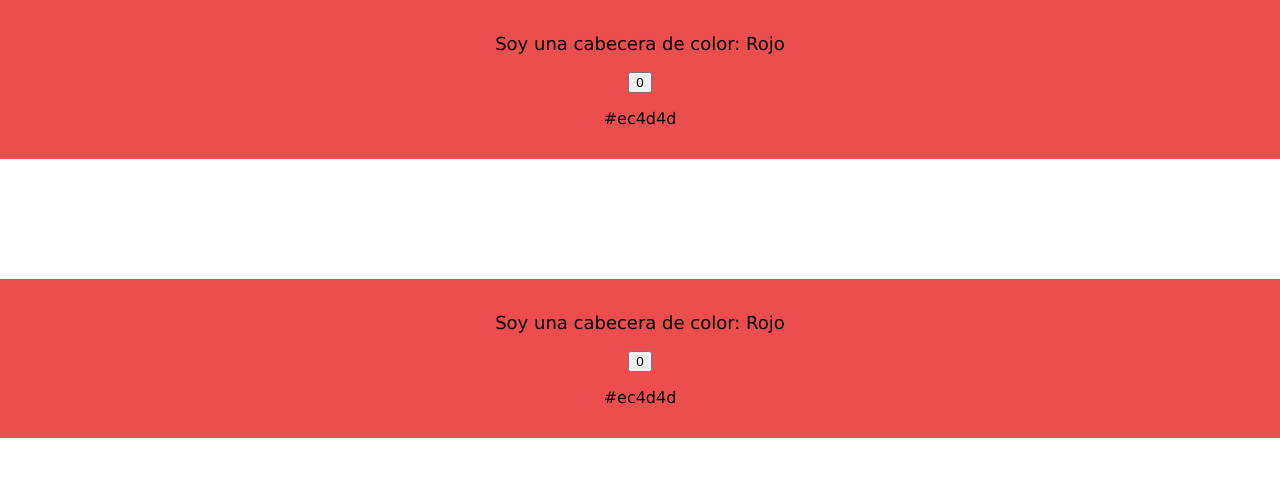
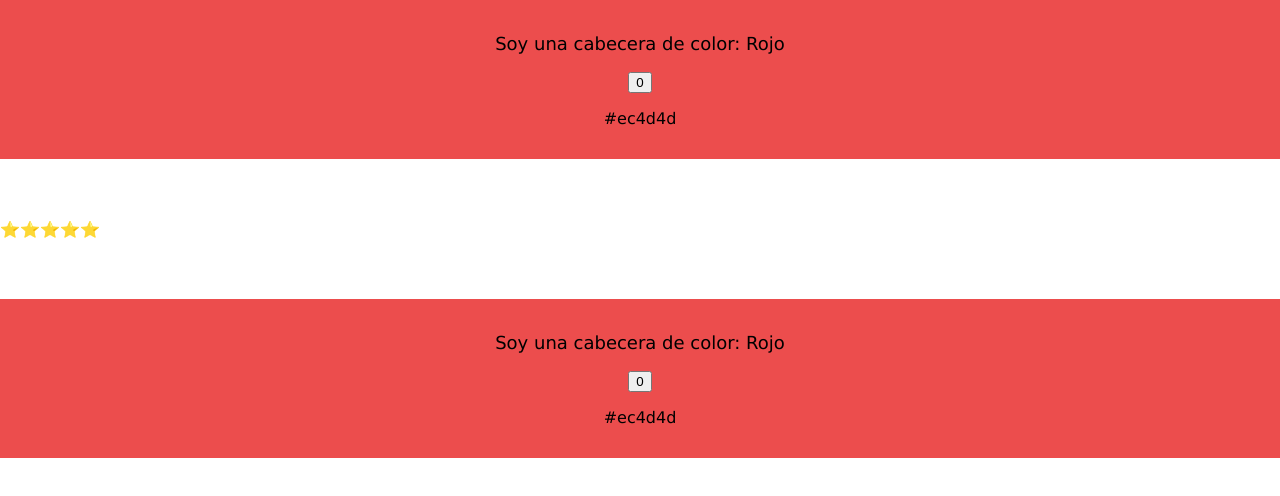
Before and after one commit to raulanatol/testing-enzyme-react, a React (Create React App) app: page / in a window 1280 px wide. Shown: the top 496 px of the page. Built offline with nearby package versions, Linux system fonts and the light colour scheme.

Commit message:
RatingButton component

```diff
--- a/src/App.tsx
+++ b/src/App.tsx
@@ -1,6 +1,7 @@
 import React from 'react';
 import { Header } from './components/Header/Header';
 import { Footer } from './components/Footer/Footer';
+import { RatingButton } from './components/RatingButton';
 
 function App() {
     return (
@@ -9,6 +10,7 @@ function App() {
             <br/>
             <br/>
             <br/>
+            <RatingButton/>
             <br/>
             <br/>
             <br/>
--- /dev/null
+++ b/src/components/RatingButton.tsx
@@ -0,0 +1,17 @@
+import React, { FC, useState } from 'react';
+import { Star } from './Star/Star';
+
+
+
+export const RatingButton: FC = () => {
+    const [value, setValue] = useState(5);
+
+    const handlerOnClick = (newValue : number) => {
+      setValue(newValue)
+    }
+
+   return <div>
+            {[1,2,3,4,5].map(i=><Star onClick = {handlerOnClick} value = {i} enable = {i <= value}/>)}
+          </div>;
+
+};
--- /dev/null
+++ b/src/components/Star/Star.tsx
@@ -0,0 +1,20 @@
+import React, { FC } from 'react';
+import styled from '@emotion/styled';
+
+const Container = styled.span `
+    cursor : pointer
+`;
+
+interface StarProps {
+    enable : boolean;
+    value : number;
+    onClick: (newValue : number) => void;
+}
+
+export const Star : FC <StarProps> = (props) => {
+        const handlerOnClick = () => {
+            props.onClick(props.value)
+        }
+
+        return props.enable ? <Container onClick = {handlerOnClick} >⭐</Container> : <Container onClick = {handlerOnClick}>🌰</Container>
+};
```
Also changed, not shown: 1 other file (tests, documents, lock files or other folders).
